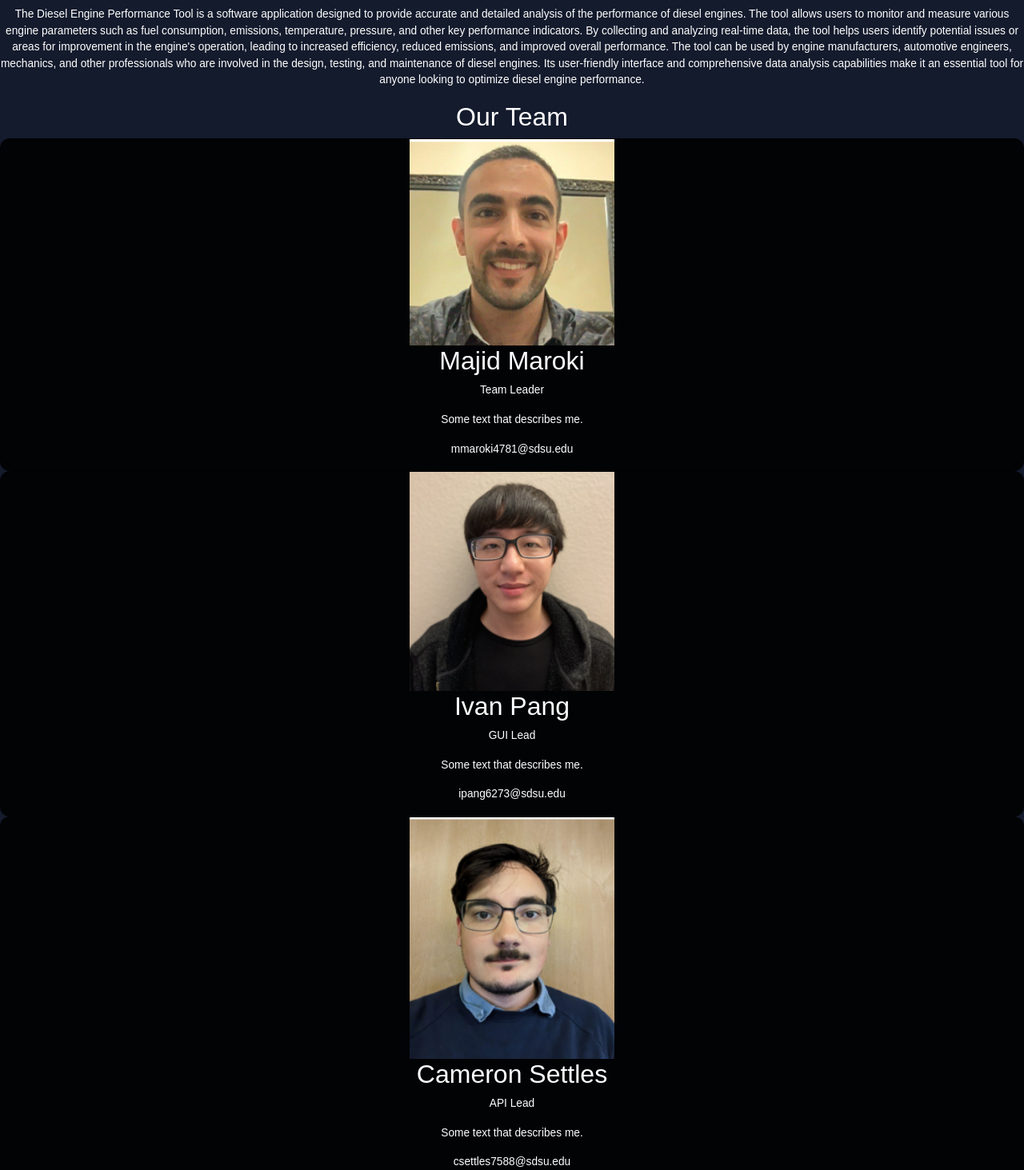
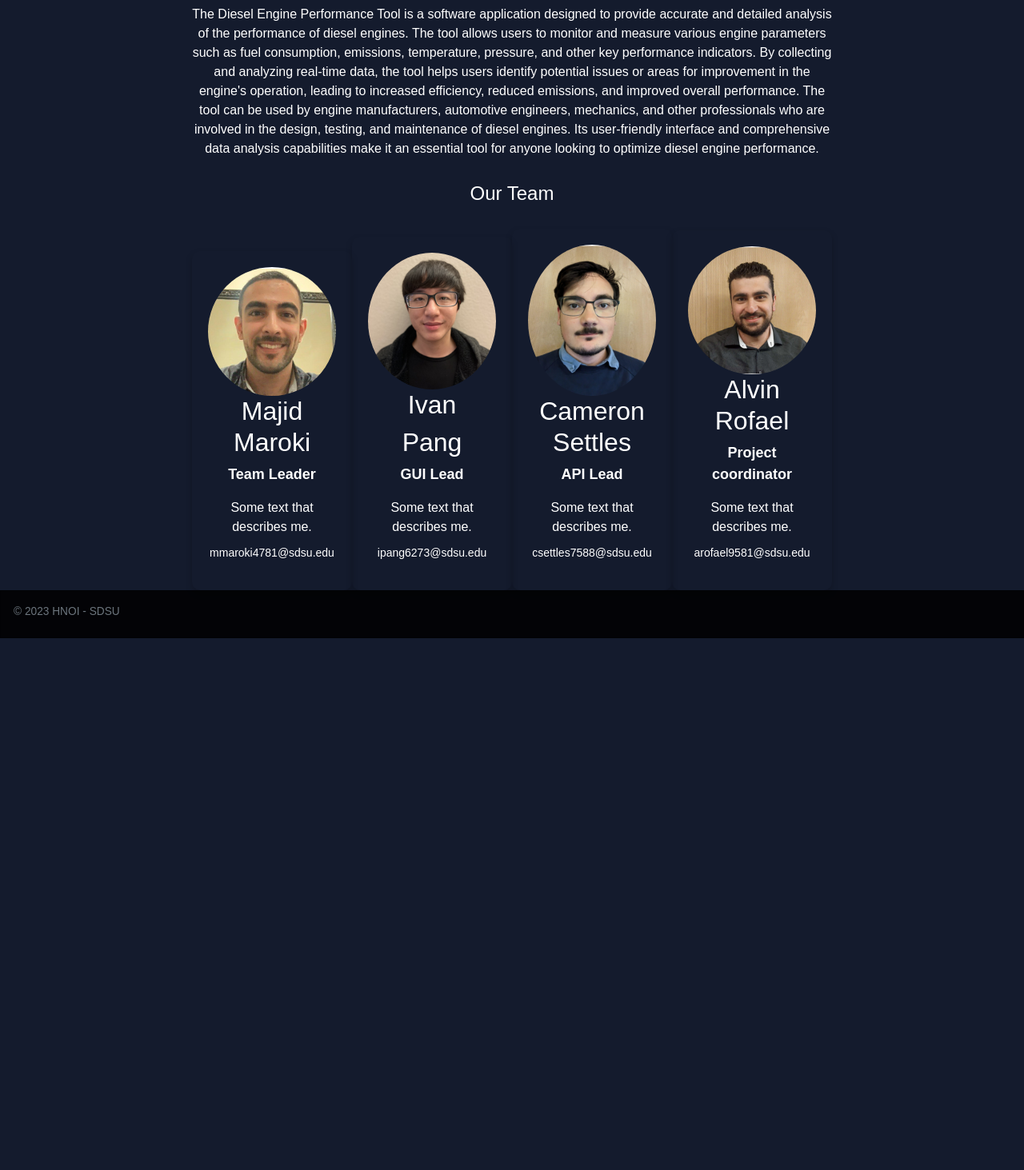
Before and after one commit to HNOI-Senior-Design-Performance-Tool/GUI, a React (Create React App) app: page /about in a window 1280 px wide. Shown: the part 167-1630 px from the top of the page at 80% size. After the commit the page ends 965 px from the top, so only its background shows below. Built offline with nearby package versions, Linux system fonts and the light colour scheme.

Commit message:
about us page enhancement

```diff
--- a/src/pages/About.js
+++ b/src/pages/About.js
@@ -1,66 +1,129 @@
 import React from 'react';
-import Majid from "../assets/majid.png"
-import Ivan from "../assets/ivan.png"
-import Cameron from "../assets/cameron.png"
-import Alvin from "../assets/alvin.png"
+import Majid from "../assets/majid.png";
+import Ivan from "../assets/ivan.png";
+import Cameron from "../assets/cameron.png";
+import Alvin from "../assets/alvin.png";
 
 const About = () => {
+    const containerStyle = {
+        textAlign: 'center',
+        maxWidth: '800px',
+        margin: '0 auto',
+    };
+
+    const headingStyle = {
+        fontSize: '28px',
+        fontWeight: 'bold',
+        marginBottom: '20px',
+    };
+
+    const descriptionStyle = {
+        fontSize: '16px',
+        marginBottom: '20px',
+    };
+
+    const teamHeadingStyle = {
+        fontSize: '24px',
+        margin: '30px 0',
+    };
+
+    const teamCardStyle = {
+        display: 'inline-block',
+        width: '25%',
+        padding: '20px',
+        boxSizing: 'border-box',
+        borderRadius: '10px',
+        boxShadow: '0 4px 8px rgba(0, 0, 0, 0.2)',
+        transition: 'transform 0.2s',
+        cursor: 'pointer',
+    };
+
+    const teamImageStyle = {
+        width: '100%',
+        borderRadius: '50%',
+    };
+
+    const teamTitleStyle = {
+        fontSize: '18px',
+        fontWeight: 'bold',
+    };
+
+    const teamDescriptionStyle = {
+        fontSize: '16px',
+        marginBottom: '10px',
+    };
+
+    const teamEmailStyle = {
+        fontSize: '14px',
+    };
+
+    const handleCardHover = (event) => {
+        event.target.style.transform = 'scale(1.05)';
+    };
+
+    const handleCardLeave = (event) => {
+        event.target.style.transform = 'scale(1)';
+    };
+
     return (
-        <div>
-            <div className="about-section">
-                <h1 style={{ textAlign: 'center' }}>About Us Page</h1>
-                <p style={{ textAlign: 'center' }}>The Diesel Engine Performance Tool is a software application designed to provide accurate and detailed analysis of the performance of diesel engines. The tool allows users to monitor and measure various engine parameters such as fuel consumption, emissions, temperature, pressure, and other key performance indicators. By collecting and analyzing real-time data, the tool helps users identify potential issues or areas for improvement in the engine's operation, leading to increased efficiency, reduced emissions, and improved overall performance. The tool can be used by engine manufacturers, automotive engineers, mechanics, and other professionals who are involved in the design, testing, and maintenance of diesel engines. Its user-friendly interface and comprehensive data analysis capabilities make it an essential tool for anyone looking to optimize diesel engine performance.</p>
+        <div style={containerStyle}>
+            <div style={containerStyle}>
+                <h1 style={headingStyle}>About Us Page</h1>
+                <p style={descriptionStyle}>
+                    The Diesel Engine Performance Tool is a software application designed to provide accurate and detailed analysis of the performance of diesel engines. The tool allows users to monitor and measure various engine parameters such as fuel consumption, emissions, temperature, pressure, and other key performance indicators. By collecting and analyzing real-time data, the tool helps users identify potential issues or areas for improvement in the engine's operation, leading to increased efficiency, reduced emissions, and improved overall performance. The tool can be used by engine manufacturers, automotive engineers, mechanics, and other professionals who are involved in the design, testing, and maintenance of diesel engines. Its user-friendly interface and comprehensive data analysis capabilities make it an essential tool for anyone looking to optimize diesel engine performance.
+                </p>
             </div>
 
-            <h2 style={{ textAlign: 'center' }}>Our Team</h2>
+            <h2 style={teamHeadingStyle}>Our Team</h2>
 
-            <div className="row">
-                <div className="column">
-                    <div className="card">
-                    <img style={{ width: '20%', display: 'block', margin: '0 auto' }} src={Majid} alt="Majid" />
-                        <div className="container">
-                        <h2 style={{ textAlign: 'center' }}>Majid Maroki</h2>
-                            <p style={{ textAlign: 'center' }} className="title">Team Leader</p>
-                            <p style={{ textAlign: 'center' }} >Some text that describes me.</p>
-                            <p style={{ textAlign: 'center' }} >mmaroki4781@sdsu.edu</p>
-                        </div>
-                    </div>
+            <div style={containerStyle}>
+                <div
+                    style={teamCardStyle}
+                    onMouseEnter={handleCardHover}
+                    onMouseLeave={handleCardLeave}
+                >
+                    <img style={teamImageStyle} src={Majid} alt="Majid" />
+                    <h2>Majid Maroki</h2>
+                    <p style={teamTitleStyle}>Team Leader</p>
+                    <p style={teamDescriptionStyle}>Some text that describes me.</p>
+                    <p style={teamEmailStyle}>mmaroki4781@sdsu.edu</p>
                 </div>
 
-                <div className="column">
-                    <div className="card">
-                    <img style={{ width: '20%', display: 'block', margin: '0 auto' }} src={Ivan} alt="Ivan" />
-                        <div className="container">
-                            <h2 style={{ textAlign: 'center' }}>Ivan Pang</h2>
-                            <p style={{ textAlign: 'center' }} className="title">GUI Lead</p>
-                            <p style={{ textAlign: 'center' }}>Some text that describes me.</p>
-                            <p style={{ textAlign: 'center' }}>ipang6273@sdsu.edu</p>
-                        </div>
-                    </div>
+                <div
+                    style={teamCardStyle}
+                    onMouseEnter={handleCardHover}
+                    onMouseLeave={handleCardLeave}
+                >
+                    <img style={teamImageStyle} src={Ivan} alt="Ivan" />
+                    <h2>Ivan</h2>
+                    <h2>Pang</h2>
+                    <p style={teamTitleStyle}>GUI Lead</p>
+                    <p style={teamDescriptionStyle}>Some text that describes me.</p>
+                    <p style={teamEmailStyle}>ipang6273@sdsu.edu</p>
                 </div>
 
-                <div className="column">
-                    <div className="card">
-                    <img style={{ width: '20%', display: 'block', margin: '0 auto' }} src={Cameron} alt="Cameron" />
-                        <div className="container">
-                            <h2 style={{ textAlign: 'center' }}>Cameron Settles</h2>
-                            <p style={{ textAlign: 'center' }} className="title">API Lead</p>
-                            <p style={{ textAlign: 'center' }}>Some text that describes me.</p>
-                            <p style={{ textAlign: 'center' }}>csettles7588@sdsu.edu</p>
-                        </div>
-                    </div>
+                <div
+                    style={teamCardStyle}
+                    onMouseEnter={handleCardHover}
+                    onMouseLeave={handleCardLeave}
+                >
+                    <img style={teamImageStyle} src={Cameron} alt="Cameron" />
+                    <h2>Cameron Settles</h2>
+                    <p style={teamTitleStyle}>API Lead</p>
+                    <p style={teamDescriptionStyle}>Some text that describes me.</p>
+                    <p style={teamEmailStyle}>csettles7588@sdsu.edu</p>
                 </div>
 
-                <div className="column">
-                    <div className="card">
-                    <img style={{ width: '20%', display: 'block', margin: '0 auto' }} src={Alvin} alt="Alvin" />
-                        <div className="container">
-                            <h2 style={{ textAlign: 'center' }}>Alvin Rofael</h2>
-                            <p style={{ textAlign: 'center' }} className="title">Project coordinator</p>
-                            <p style={{ textAlign: 'center' }}>Some text that describes me.</p>
-                            <p style={{ textAlign: 'center' }}>arofael9581@sdsu.edu</p>
-                        </div>
-                    </div>
+                <div
+                    style={teamCardStyle}
+                    onMouseEnter={handleCardHover}
+                    onMouseLeave={handleCardLeave}
+                >
+                    <img style={teamImageStyle} src={Alvin} alt="Alvin" />
+                    <h2>Alvin Rofael</h2>
+                    <p style={teamTitleStyle}>Project coordinator</p>
+                    <p style={teamDescriptionStyle}>Some text that describes me.</p>
+                    <p style={teamEmailStyle}>arofael9581@sdsu.edu</p>
                 </div>
             </div>
         </div>
```
